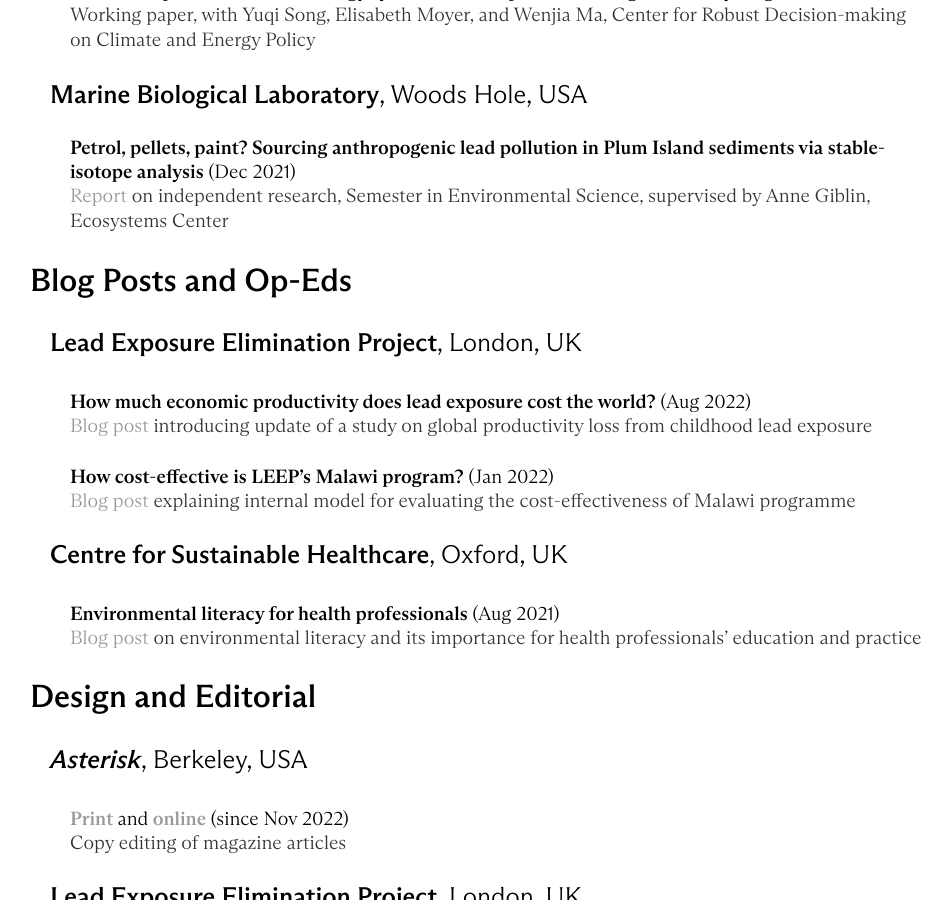
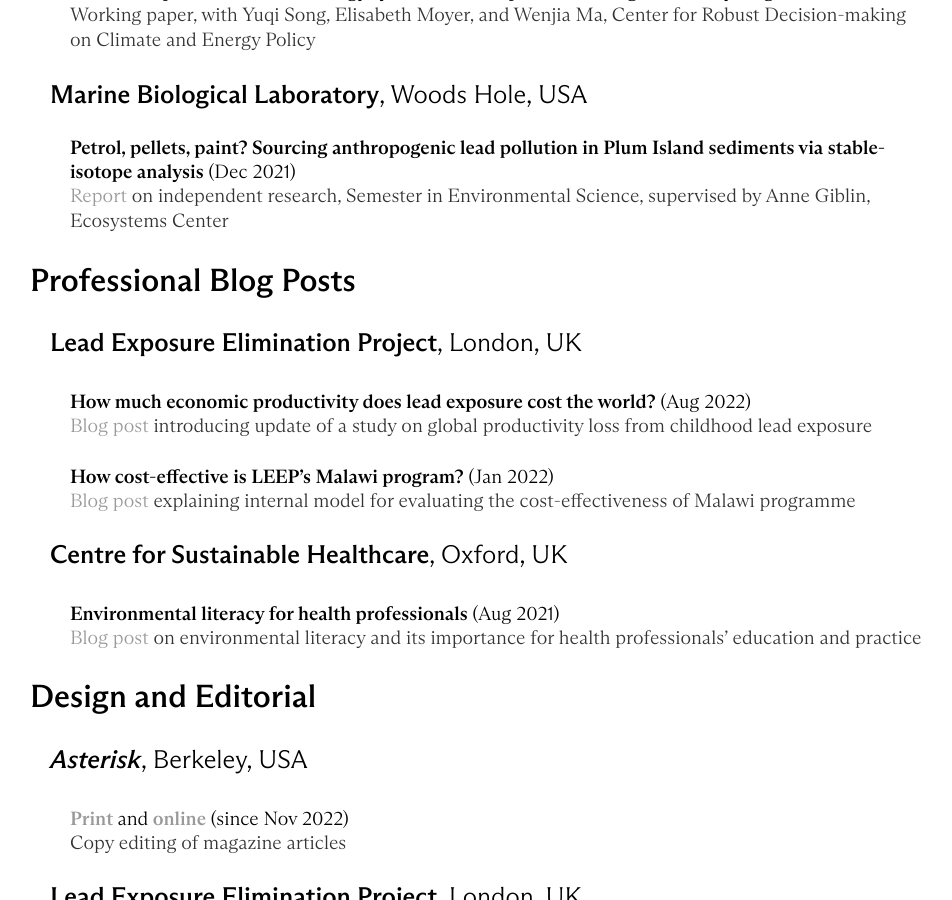
Before and after one commit to y-james-hu/y-james-hu.github.io, a Jekyll site: the page built from projects/index.html, in a window 1280 px wide and 900 px high, scrolled down 1305 px. Shown: the whole window, without its empty margins (162-1114 px from the left). Built offline with Jekyll 4.4.1, drawn with Linux system fonts in a browser that asks for light colours.

Commit message:
Update index.html

```diff
--- a/projects/index.html
+++ b/projects/index.html
@@ -44,7 +44,7 @@
       <h4 style="margin-left: 40px">Petrol, pellets, paint? Sourcing anthropogenic lead pollution in Plum Island sediments via stable-isotope analysis<span style="font-weight:normal"> (Dec 2021)</span></h4>
       <p style="margin-left: 40px"><a href = "mbl_ses_report.pdf">Report</a> on independent research, Semester in Environmental Science, supervised by Anne Giblin, Ecosystems Center</p>
 
-  <h2 style="margin-left: 0px">Blog Posts and Op-Eds</h2>
+  <h2 style="margin-left: 0px">Professional Blog Posts</h2>
 
     <h3 style="margin-left: 20px">Lead Exposure Elimination Project<span style="font-weight:normal">, London, UK</span></p>
 
```
